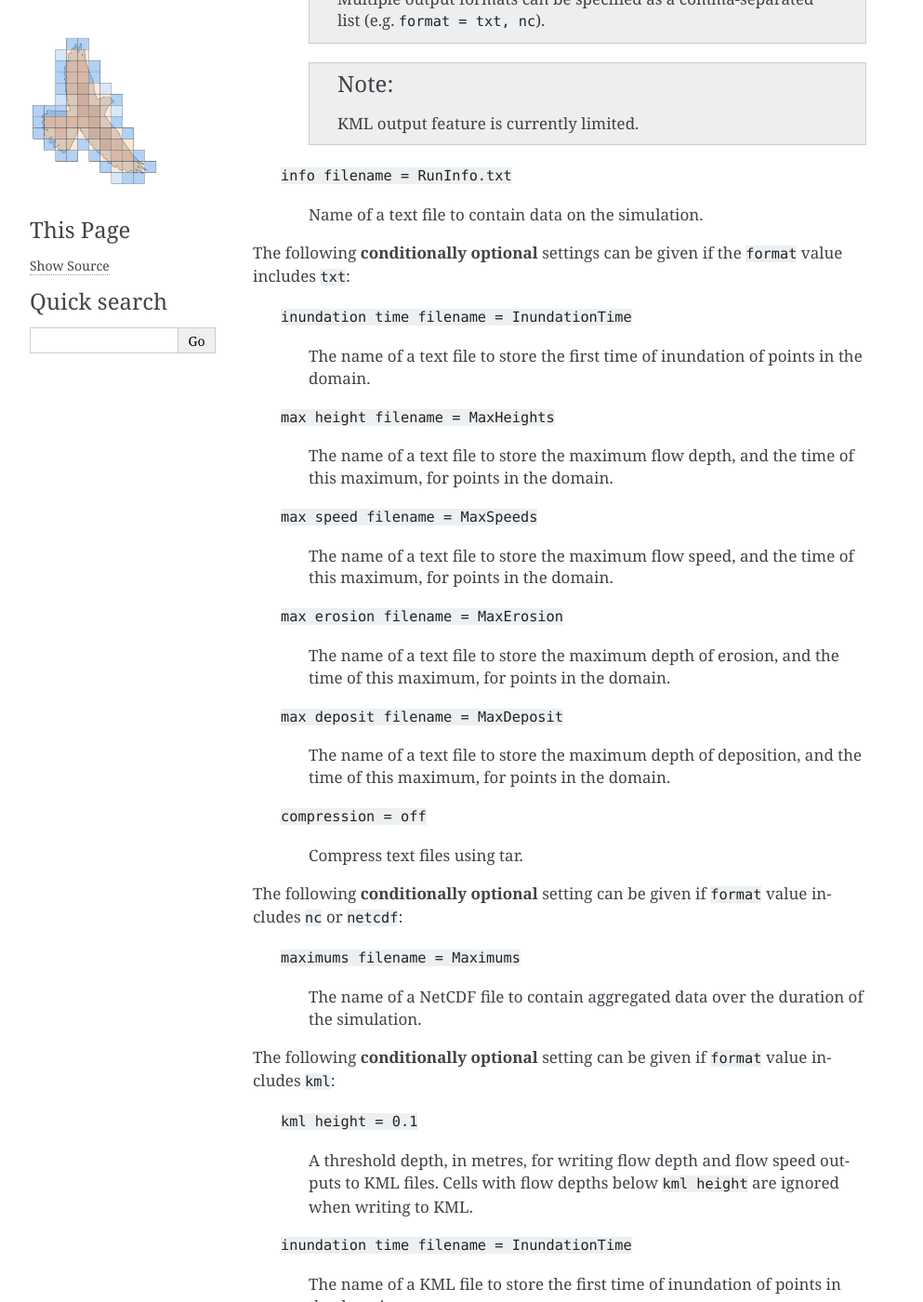
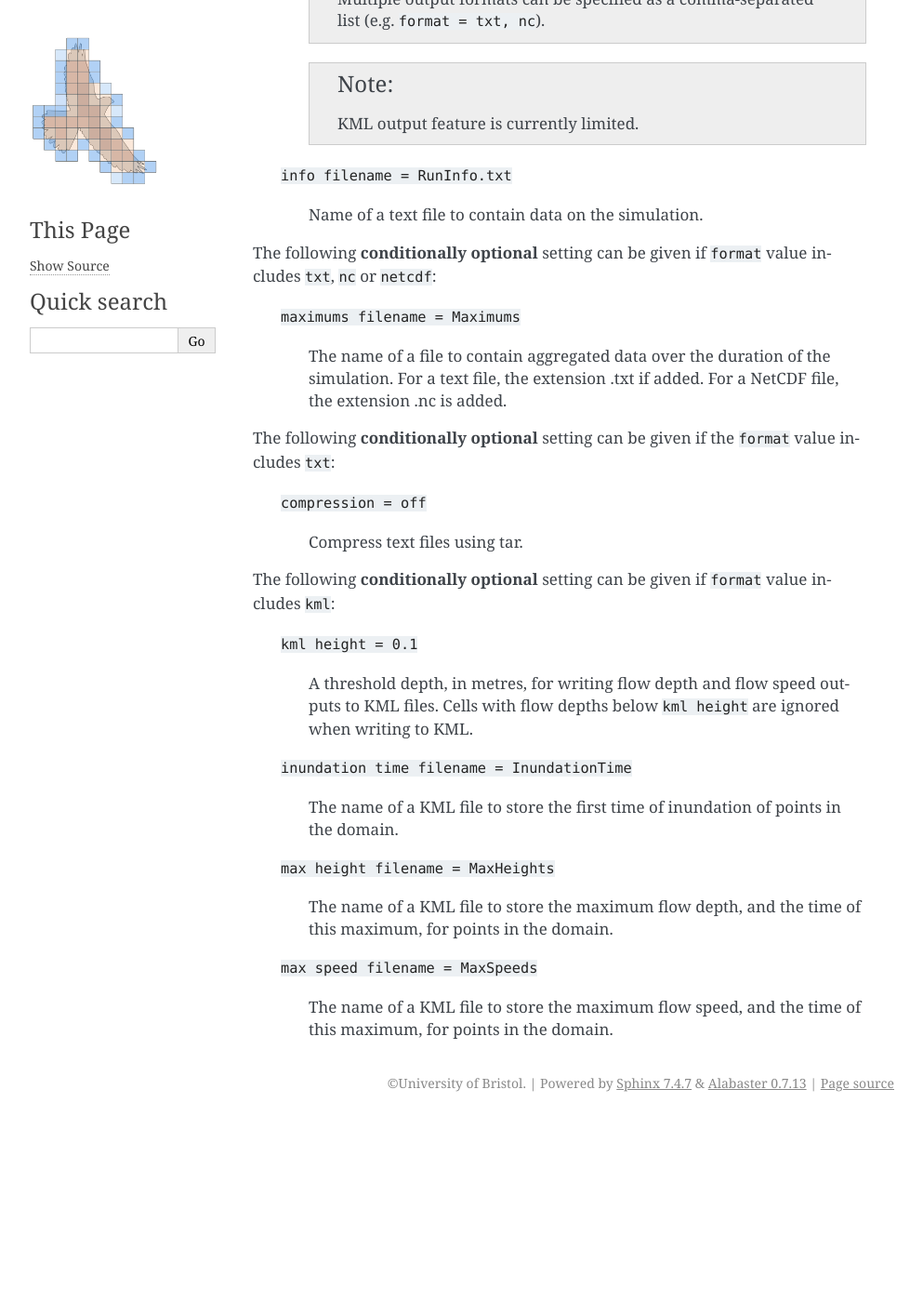
Before and after one commit to jakelangham/kestrel, a Sphinx documentation site: the page built from docs/source/settings_and_parameters/output.rst, in a window 1280 px wide and 1400 px high, scrolled down 1039 px. Shown: the whole window at 93% size, without its empty margins (148-1141 px from the left). Built offline with Sphinx 7.4.7, drawn with Linux system fonts in a browser that asks for light colours; after the commit the page ends 2243 px from its top, so only the background shows below that.

Commit message:
Equivalent content in Maximums.txt to Maximums.nc Removed MaxHeights, MaxSpeeds etc. Amended documentation. Additional tidy-up.

```diff
--- a/docs/source/settings_and_parameters/output.rst
+++ b/docs/source/settings_and_parameters/output.rst
@@ -51,39 +51,19 @@ The **optional** settings of the output block are:
 
         Name of a text file to contain data on the simulation.
 
+The following **conditionally optional** setting can be given if :code:`format` value includes :code:`txt`, :code:`nc` or :code:`netcdf`:
 
-The following **conditionally optional** settings can be given if the :code:`format` value includes :code:`txt`:
+    :code:`maximums filename = Maximums`
 
-    :code:`inundation time filename = InundationTime`
+        The name of a file to contain aggregated data over the duration of the simulation.
+        For a text file, the extension .txt if added.
+        For a NetCDF file, the extension .nc is added.
 
-        The name of a text file to store the first time of inundation of points in the domain.
-
-    :code:`max height filename = MaxHeights`
-
-        The name of a text file to store the maximum flow depth, and the time of this maximum, for points in the domain.
-
-    :code:`max speed filename = MaxSpeeds`
-
-        The name of a text file to store the maximum flow speed, and the time of this maximum, for points in the domain.
-
-    :code:`max erosion filename = MaxErosion`
-
-        The name of a text file to store the maximum depth of erosion, and the time of this maximum, for points in the domain.
-
-    :code:`max deposit filename = MaxDeposit`
-
-        The name of a text file to store the maximum depth of deposition, and the time of this maximum, for points in the domain.
+The following **conditionally optional** setting can be given if the :code:`format` value includes :code:`txt`:
 
     :code:`compression = off`
 
         Compress text files using tar.
-
-The following **conditionally optional** setting can be given if :code:`format` value includes :code:`nc` or :code:`netcdf`:
-
-    :code:`maximums filename = Maximums`
-
-        The name of a NetCDF file to contain aggregated data over the duration of the simulation.
-
 
 The following **conditionally optional** setting can be given if :code:`format` value includes :code:`kml`:
 
--- a/docs/source/settings_and_parameters/solver.rst
+++ b/docs/source/settings_and_parameters/solver.rst
@@ -87,7 +87,7 @@ The **optional** settings of the solver block are:
         maximum time step is the either the time step determined by the CFL
         condition, or the output time step.
 
-        :code:`T start = 0`
+    :code:`T start = 0`
 
         The start time of the simulation, in seconds.
 
--- a/docs/source/settings_and_parameters/topog.rst
+++ b/docs/source/settings_and_parameters/topog.rst
@@ -66,10 +66,12 @@ The following parameter is **conditionally required** when :code:`Type = DEM` or
     :code:`srtm directory`
 
         The directory containing the SRTM data. This should be in the form of
-        an SRTM archive, i.e. with a structure N01/N01*.tif, N02/N02*.tif, ...
+        an SRTM archive, i.e. either:
+        - containing zip files with extension :code:`.SRTMGL1.hgt.zip`
+        - a directory with a structure N01/N01*.tif, N02/N02*.tif, ...
 
         .. note::
-            SRTM files may be either geotiff or USGS hgt format (included zipped
+            SRTM files may be either geotiff or USGS hgt format (including zipped
             hgt files with extension :code:`.SRTMGL1.hgt.zip`).
 
 There is one **conditionally required** setting needed when :code:`Type =
```
Also changed, not shown: 9 other files.
